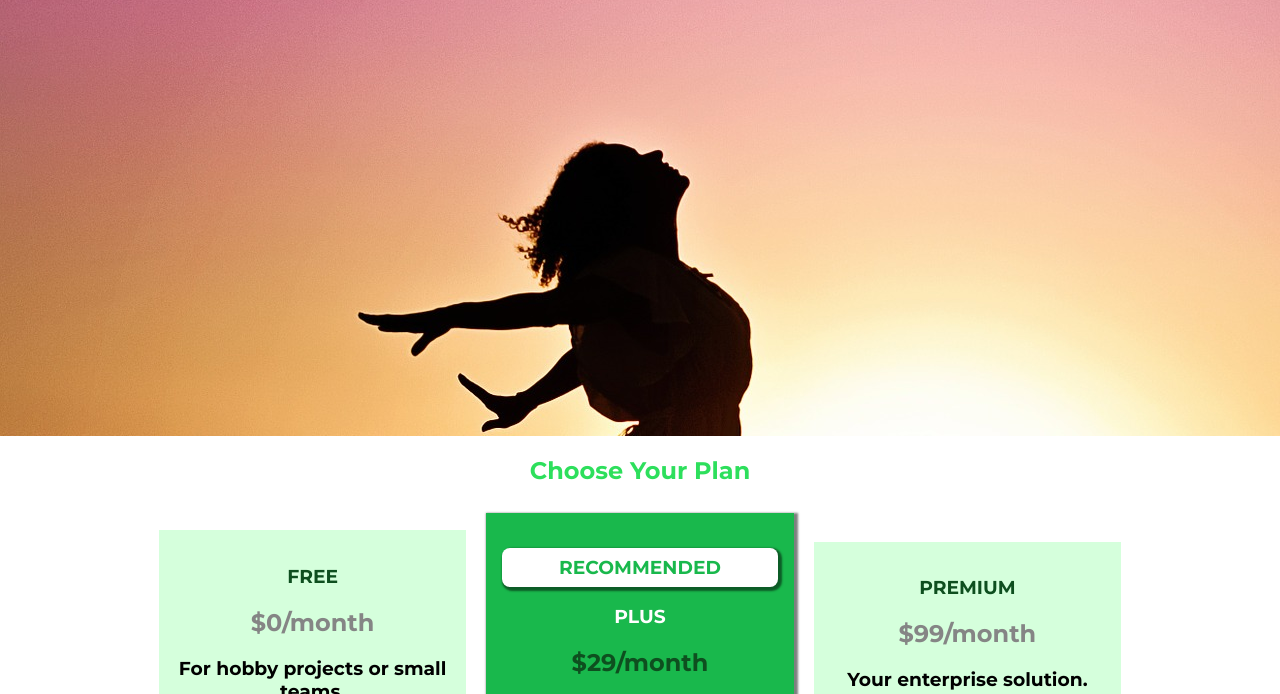
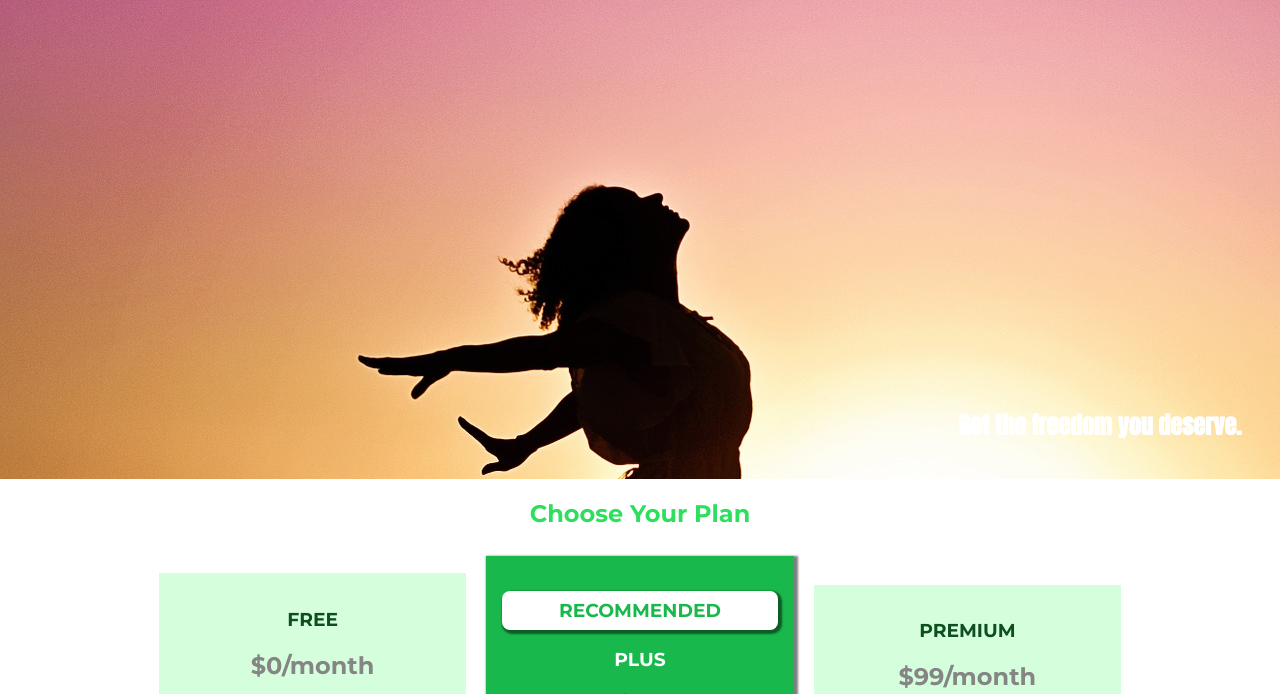
Before and after one commit to yr-samuel/academind-css-mod6, a plain HTML site: page challenge/index.html in a window 1280 px wide. Shown: the part 92-786 px from the top of the page. Drawn offline with Linux system fonts and the light colour scheme.

Commit message:
challenge readme.md

```diff
--- a/challenge/main.css
+++ b/challenge/main.css
@@ -5,6 +5,8 @@
     width: 100%;
     height: 528px;
     padding: 10px;
+    margin-top: 43px;
+    position: relative;
 }
 
 .section-title {
@@ -15,6 +17,9 @@
 #product-overview h1 {
     color: white;
     font-family: 'Anton', sans-serif;
+    position: absolute;
+    right: 3%;
+    bottom: 3%;
 }
 
 .plan__list {
```
Also changed, not shown: 1 other file.
